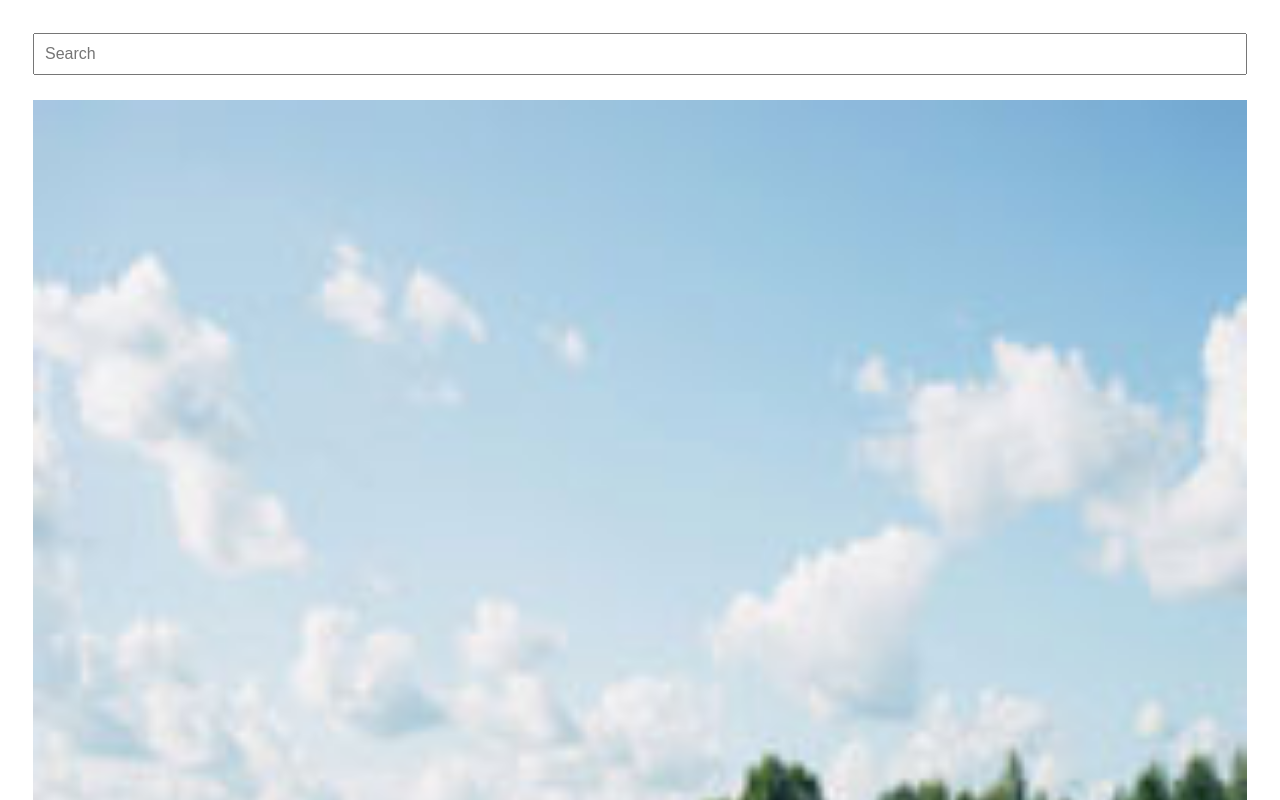
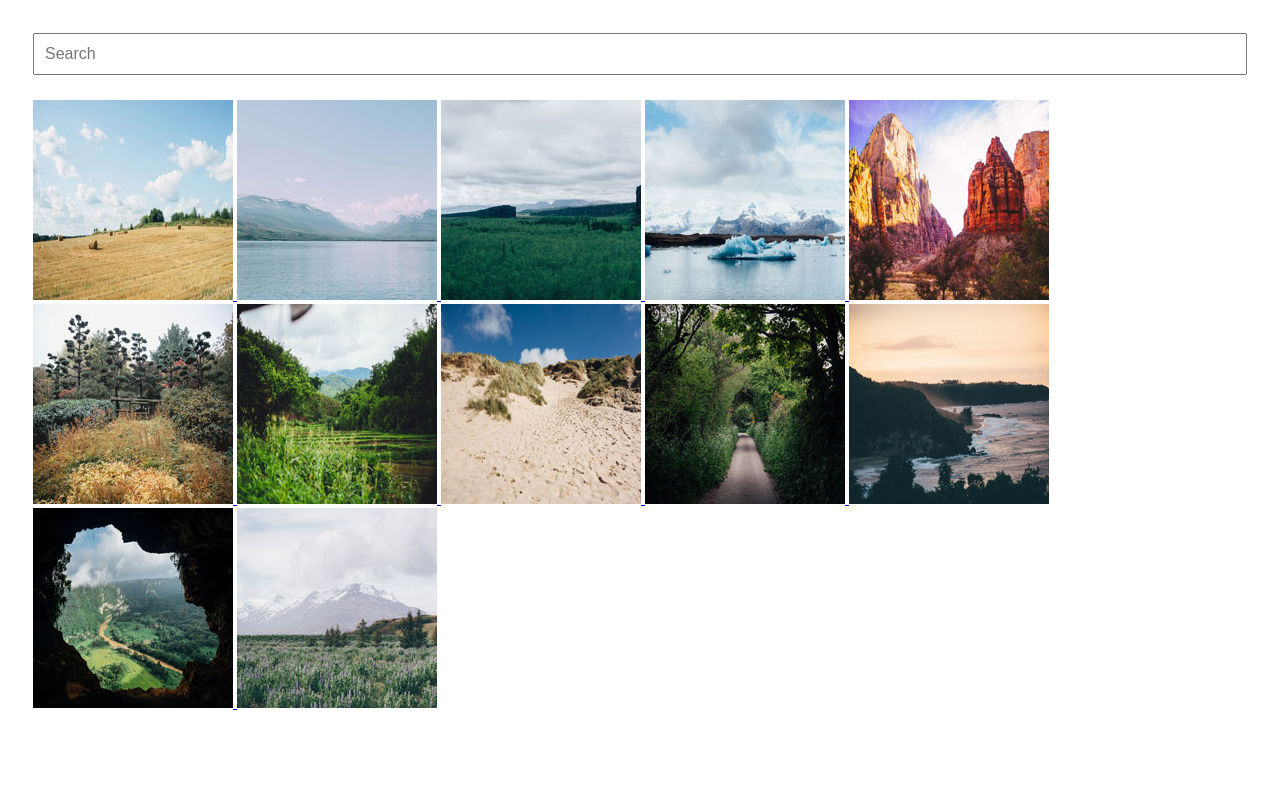
Before and after one commit to Estiicastillo/TTH-pro-5, a plain HTML site: page index.html in a window 1280 px wide. Shown: the top 800 px of the page. Drawn offline with Linux system fonts and the light colour scheme; files whose address does not match are found by name.

Commit message:
Add files via upload

```diff
--- a/index.html
+++ b/index.html
@@ -13,7 +13,7 @@
     <input type="search" name="search" id="search" placeholder="Search">
 </div>
 
-    <div class="container">
+
         <div class="gallery">
             <a href="photos/01.jpg" data-caption="I love hay bales. Took this snap on a drive through the countryside past some straw fields." title="Hay Bales">
                 <img src="photos/thumbnails/01.jpg" alt="Hay Bales">
@@ -63,7 +63,7 @@
               </a>
 
 
-        </div>
+
 </div>
 
 <script>
--- a/style.css
+++ b/style.css
@@ -2,109 +2,25 @@ body {
     padding: 25px;
   }
 
-
-body{
-padding: 25px;
+  img {
+    width: 100%;
   }
 
   .gallery {
-    display:grid;
+    display: grid;
     grid-template-columns: repeat(auto-fit, minmax(200px, 1fr));
     gap: 20px;
-    width:85%;
-    max-width:900px;
     margin: 10px auto;
   }
 
-
-
-
-
-.container img{
-height: auto;
-width: 100%;
-margin-bottom: 25px;
-
-}
-input{
+  input {
     width: 100%;
     padding: 10px;
     box-sizing: border-box;
     margin-bottom: 25px;
     font-size: 16px;
   }
-input:placeholder{
-font-size: 16px;
 
-
-
-}
-
-img {
-    width: 100%;
-   }
-@media screen and (min-width:768px) {
-    .gallery {
-        display:grid;
-        grid-template-columns: repeat(auto-fit, minmax(200px, 1fr));
-        gap: 20px;
-        width:85%;
-        max-width:900px;
-        margin: 10px auto;
-      }
-      .container a {
-
-        width: 45%;
-        text-align: center;
-      }
-      .input-div{
-
-text-align: center;
-
-      }
-      input{
- max-width: 500px;
-
-      }
-
-
-
-
-
-}
-@media  screen and (min-width:1024px) {
-    body{
-        max-width: 1350px;
-        margin: auto;
-    }
-
-    .container a {
-
-
-      width:100%;
-    }
-
-}
-.container img{
-height: auto;
-width: 100%;
-margin-bottom: 25px;
-
-}
-input{
-    width: 100%;
-    padding: 10px;
-    box-sizing: border-box;
-    margin-bottom: 25px;
+  input::placeholder {
     font-size: 16px;
   }
-input:placeholder{
-font-size: 16px;
-
-
-
-}
-
-img {
-    width: 100%;
-   }
```
Lines whose indentation alone changed are shown as unchanged.
